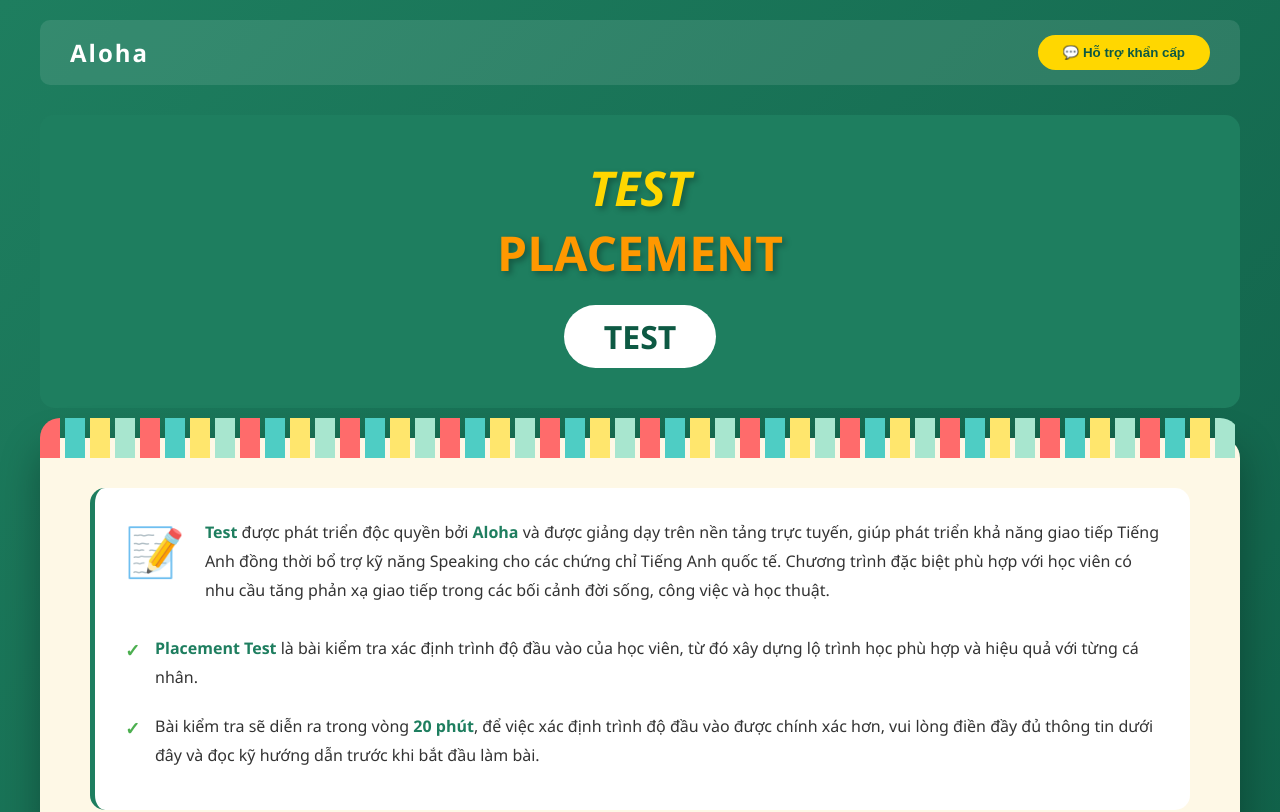
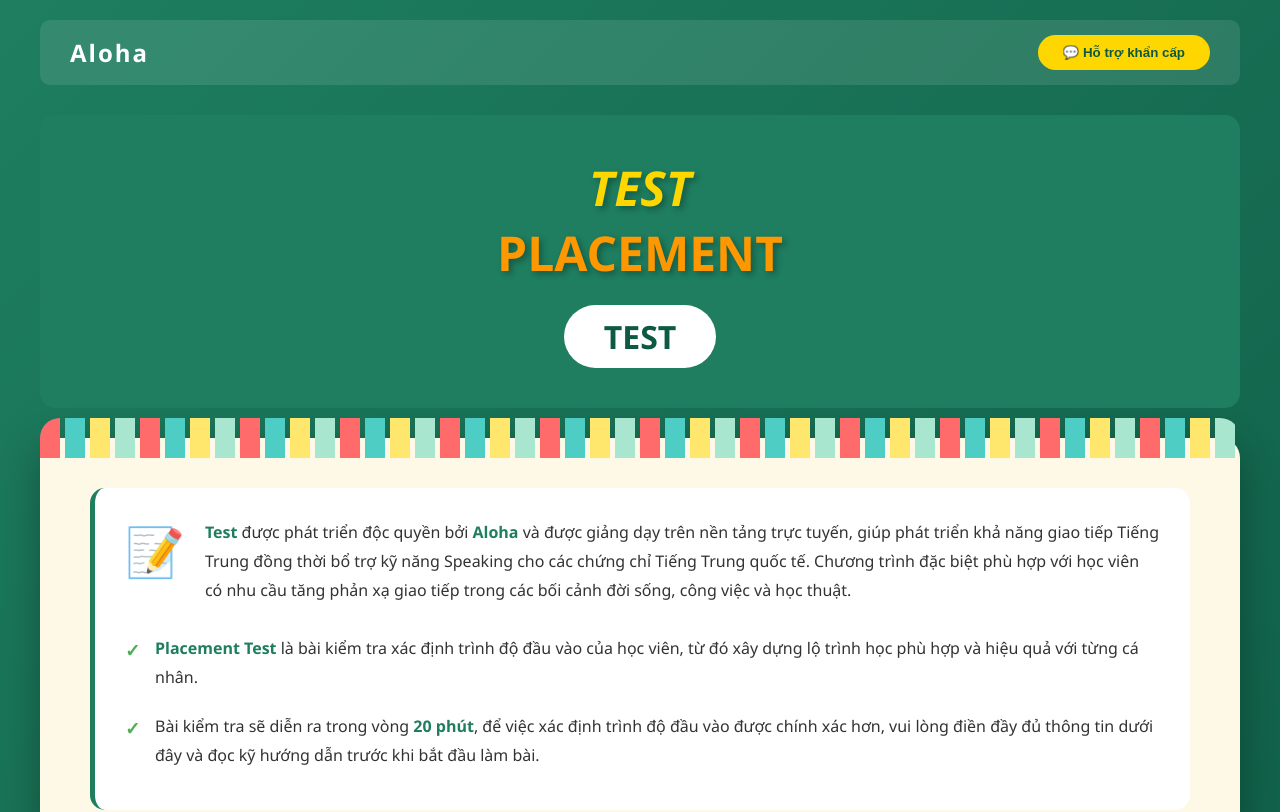
Before and after one commit to dinhquan2109/testsiteLDP, a plain HTML site: page index.html in a window 1280 px wide. Shown: the top 812 px of the page. Drawn offline with Linux system fonts and the light colour scheme.

Commit message:
Update index.html

```diff
--- a/index.html
+++ b/index.html
@@ -861,7 +861,7 @@
             <div class="info-section">
                 <div class="info-icon">📝</div>
                 <div class="info-text">
-                    <p><strong>Test</strong> được phát triển độc quyền bởi <strong>Aloha</strong> và được giảng dạy trên nền tảng trực tuyến, giúp phát triển khả năng giao tiếp Tiếng Anh đồng thời bổ trợ kỹ năng Speaking cho các chứng chỉ Tiếng Anh quốc tế. Chương trình đặc biệt phù hợp với học viên có nhu cầu tăng phản xạ giao tiếp trong các bối cảnh đời sống, công việc và học thuật.</p>
+                    <p><strong>Test</strong> được phát triển độc quyền bởi <strong>Aloha</strong> và được giảng dạy trên nền tảng trực tuyến, giúp phát triển khả năng giao tiếp Tiếng Trung đồng thời bổ trợ kỹ năng Speaking cho các chứng chỉ Tiếng Trung quốc tế. Chương trình đặc biệt phù hợp với học viên có nhu cầu tăng phản xạ giao tiếp trong các bối cảnh đời sống, công việc và học thuật.</p>
 
                     <ul class="info-list">
                         <li><strong>Placement Test</strong> là bài kiểm tra xác định trình độ đầu vào của học viên, từ đó xây dựng lộ trình học phù hợp và hiệu quả với từng cá nhân.</li>
```
